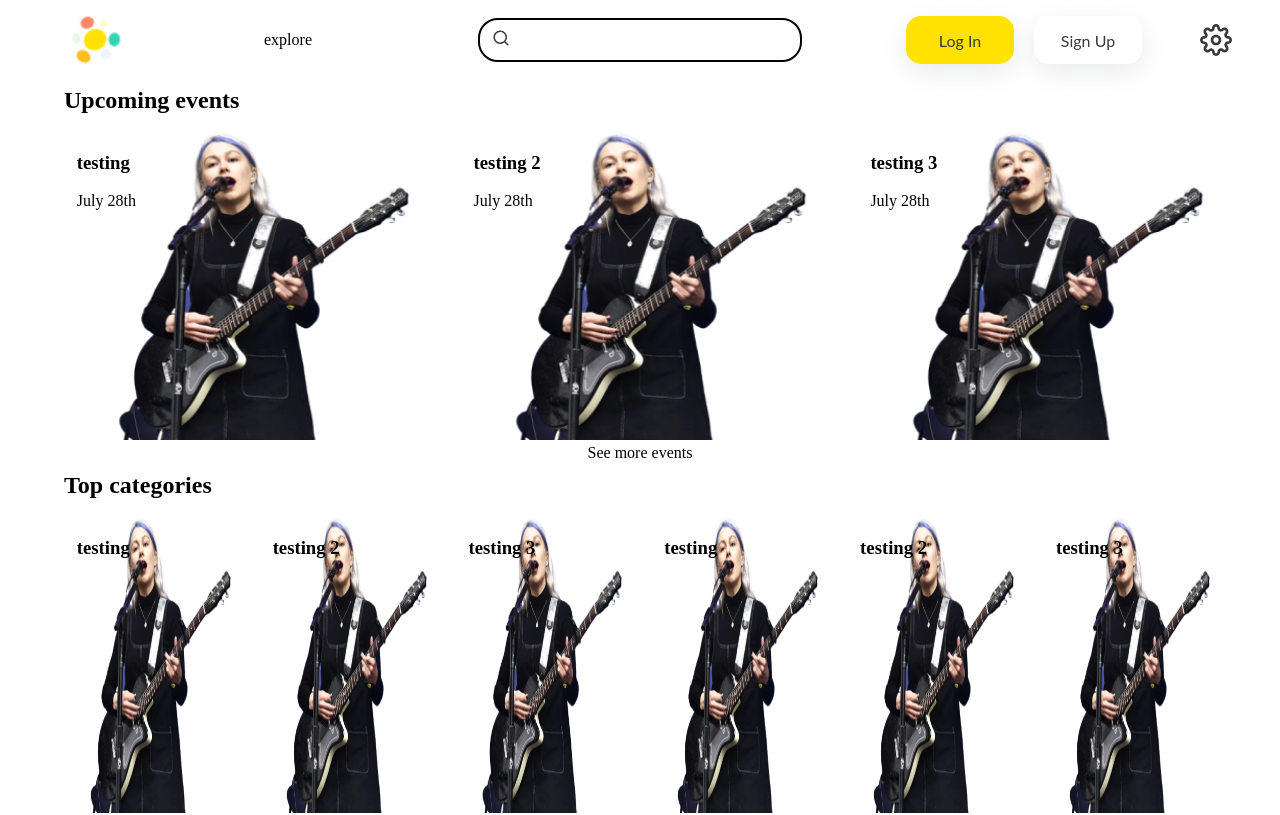
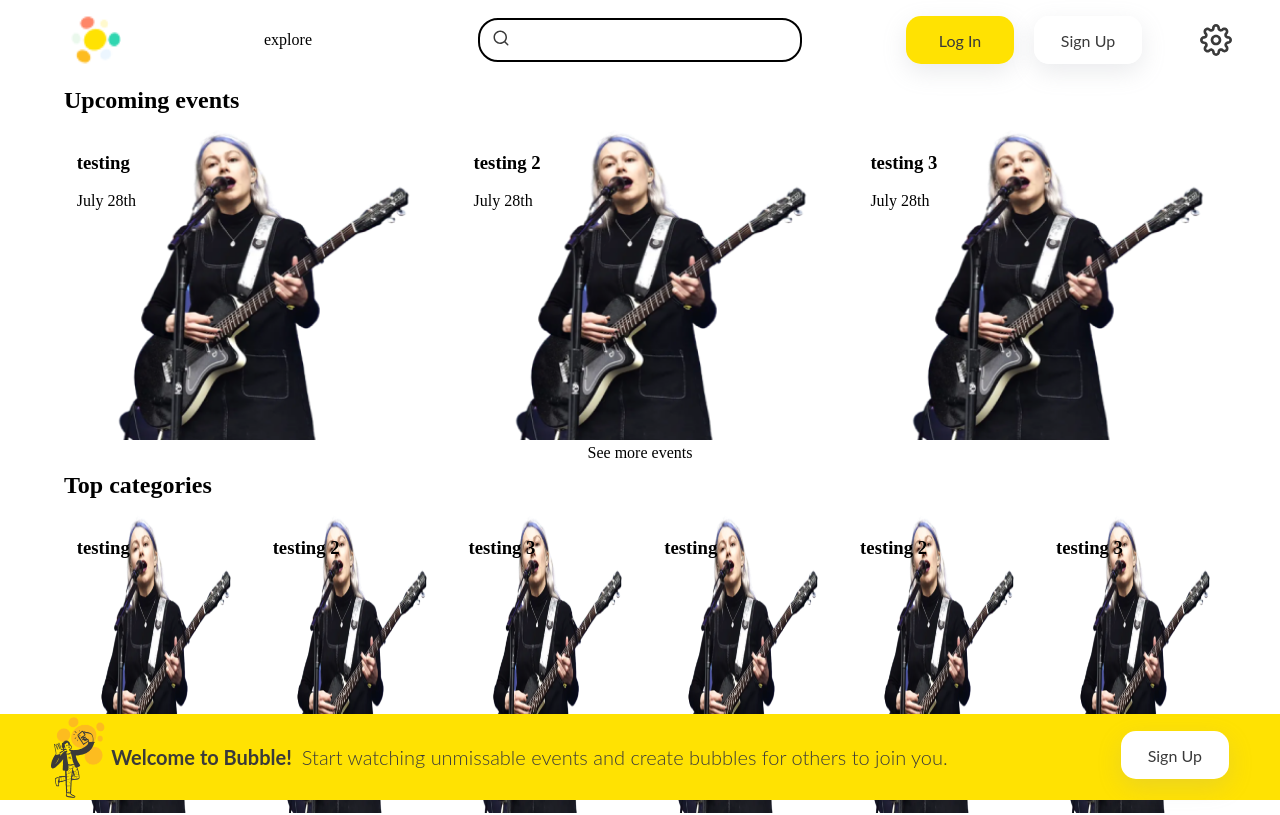
Before and after one commit to yourpalharvey/Bubble, a Next.js app in the folder frontend/: page / in a window 1280 px wide. Shown: the top 815 px of the page. Built offline with nearby package versions, Linux system fonts and the light colour scheme.

Commit message:
Footer on home page. Links to sign up form

```diff
--- /dev/null
+++ b/frontend/components/footer/Footer.module.css
@@ -0,0 +1,35 @@
+.footerBox {
+    width: 100vw;
+    height: 86px;
+    margin: 0%;
+    background-color: #FFE202;
+    ;
+    position: fixed;
+    bottom: 0%;
+
+}
+
+.footerContainer {
+    display: flex;
+    margin: 2px 4vw;
+}
+
+.footerTitle {
+    margin: 29px 5px;
+    font-family: 'Lato';
+    color: #3A3A3A;
+    font-weight: 700;
+    font-size: 20px;
+}
+
+.footerMessage {
+    margin: 29px 5px;
+    font-family: 'Lato';
+    font-weight: 300;
+    font-size: 20px;
+    color: #3A3A3A;
+}
+
+.footerBtnContainer {
+    margin: 15px 0px 15px auto;
+}
--- /dev/null
+++ b/frontend/components/footer/index.js
@@ -0,0 +1,38 @@
+import styles from './Footer.module.css';
+import { BrowserView, MobileOnlyView, MobileView } from 'react-device-detect';
+import Image from 'next/image';
+import Link from 'next/link';
+
+import { Button } from '../../objects/button';
+import { Shadow } from '../../objects/shadow';
+
+export const Footer = () => {
+
+    return (
+        <>
+            <BrowserView>
+                <footer className={styles.footerBox}>
+                    <div className={styles.footerContainer}>
+                        <Image
+                            src="/footerSignUpPic.png"
+                            alt="Sign up pic"
+                            height="75px"
+                            width="55px"
+                        />
+                        <h2 className={styles.footerTitle}>Welcome to Bubble!</h2>
+                        <p className={styles.footerMessage}>Start watching unmissable events and create bubbles for others to join you.</p>
+                        <div className={styles.footerBtnContainer}>
+                            <Link href="/signup">
+                                <div>
+                                    <Shadow>
+                                        <Button text="Sign Up" colour={false}/>
+                                    </Shadow>
+                                </div>
+                            </Link>
+                        </div>
+                    </div>
+                </footer>
+            </BrowserView>
+        </>
+    )
+};
--- a/frontend/pages/index.js
+++ b/frontend/pages/index.js
@@ -4,11 +4,13 @@ import styles from '../styles/Home.module.css'
 import { Navbar } from '../components/navbar'
 import {HomeTopContainer} from "../containers/bubbleContainer"
 import {SquareBubble, TallBubble, WideBubble} from '../components/bubbles'
+import { Footer } from '../components/footer'
 
 export default function Home() {
   return (
     <Background>
       <Navbar />
+
 
       <Head>
         <title>Bubble</title>
@@ -117,8 +119,9 @@ export default function Home() {
               url="categories/1"
           />
         </HomeTopContainer>
+      </div>
+      <Footer />
+    </Background>
 
-      </div>
-    </Background>
   )
 }
--- a/frontend/styles/globals.css
+++ b/frontend/styles/globals.css
@@ -1,4 +1,5 @@
-@import url('https://fonts.googleapis.com/css2?family=Lato&display=swap');
+/* @import url('https://fonts.googleapis.com/css2?family=Lato&display=swap'); */
+@import url('https://fonts.googleapis.com/css2?family=Lato:wght@100;300;400;700&display=swap');
 
 html,
 body {
```
Also changed, not shown: frontend/public/footerSignUpPic.png (added).
